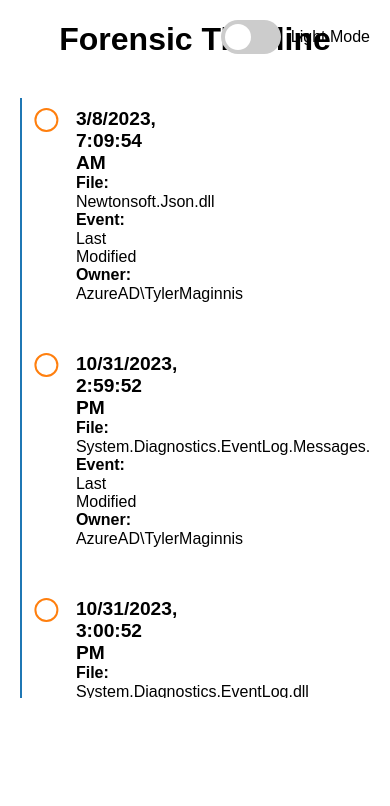
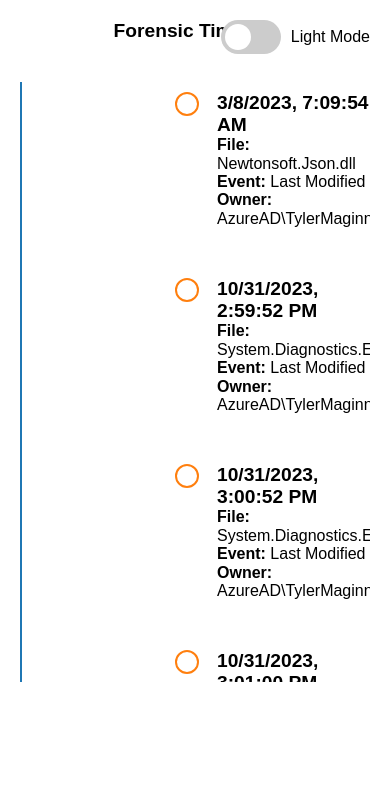
Before and after one commit to tylermaginnis/SimpleForensicTimeline, a plain HTML site: page index.html in a window 390 px wide. Drawn offline with nearby package versions, Linux system fonts and the light colour scheme.

Commit message:
mobile optimize

```diff
--- a/index.html
+++ b/index.html
@@ -28,6 +28,7 @@
 
         h1 {
             text-align: center;
+            font-size: 1.5em; /* Responsive font size */
         }
 
         #timeline {
@@ -44,9 +45,9 @@
             margin-bottom: 30px;
             cursor: pointer;
             padding: 10px 20px;
-            width: 40%; /* Set default width */
-            left: -50%; /* Center events */
-            transform: translateX(-50%);
+            width: 90%; /* Increased width for mobile */
+            left: 0; /* Center events */
+            transform: translateX(0);
         }
 
         .event::before {
@@ -73,11 +74,7 @@
             font-size: 1.2em;
         }
 
-        .left-event {
-            text-align: left;
-        }
-
-        .right-event {
+        .left-event, .right-event {
             text-align: left;
         }
 
@@ -87,6 +84,7 @@
             right: 20px;
             display: flex;
             align-items: center;
+            z-index: 10; /* Ensure toggle is above other elements */
         }
 
         .switch {
@@ -154,7 +152,7 @@
             margin: 5% auto;
             padding: 20px;
             border: 1px solid #888;
-            width: 80%;
+            width: 90%; /* Increased width for mobile */
             max-width: 600px;
             border-radius: 10px;
         }
@@ -171,6 +169,21 @@
             color: #000;
             text-decoration: none;
             cursor: pointer;
+        }
+
+        /* Responsive styles */
+        @media (max-width: 600px) {
+            h1 {
+                font-size: 1.2em; /* Smaller font size for mobile */
+            }
+
+            .event {
+                width: 95%; /* Full width on mobile */
+            }
+
+            .modal-content {
+                width: 95%; /* Full width on mobile */
+            }
         }
     </style>
 </head>
```
